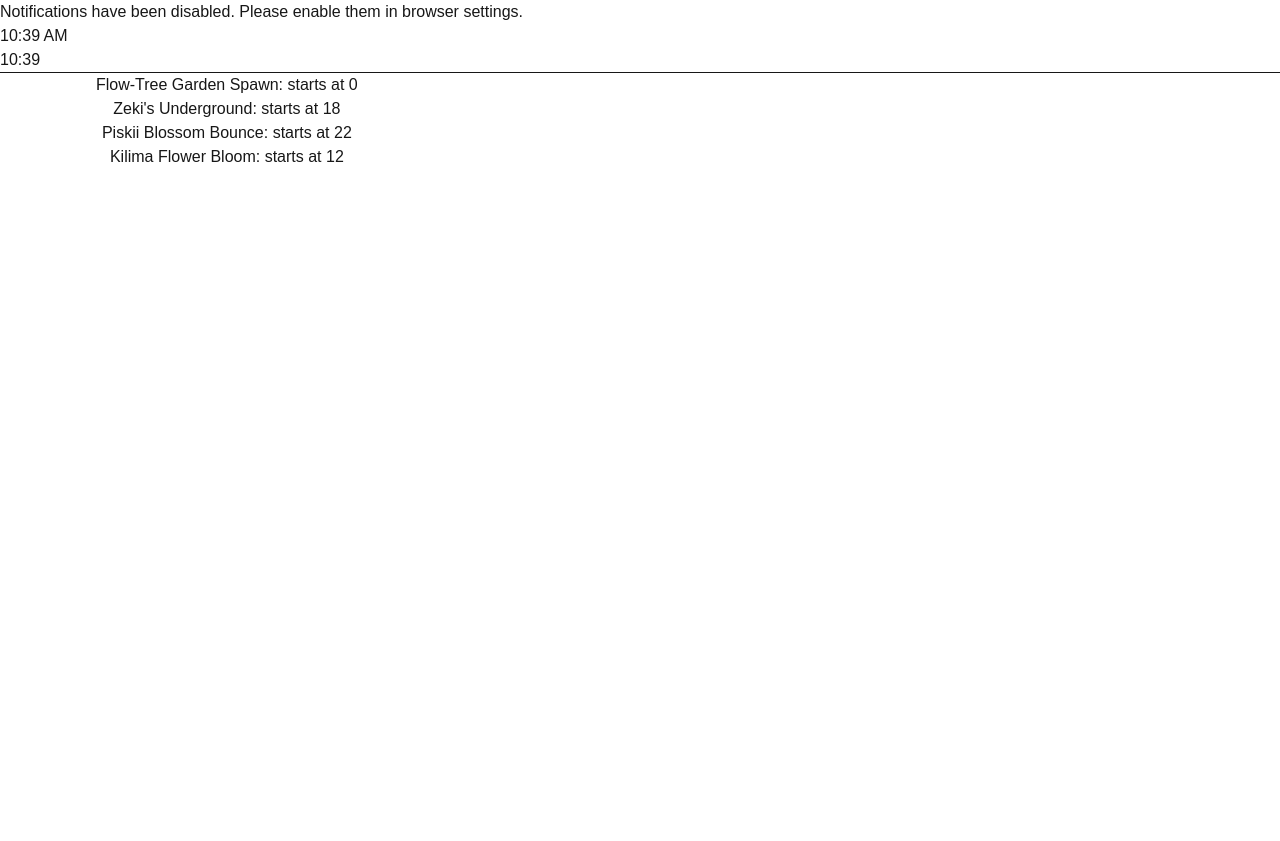
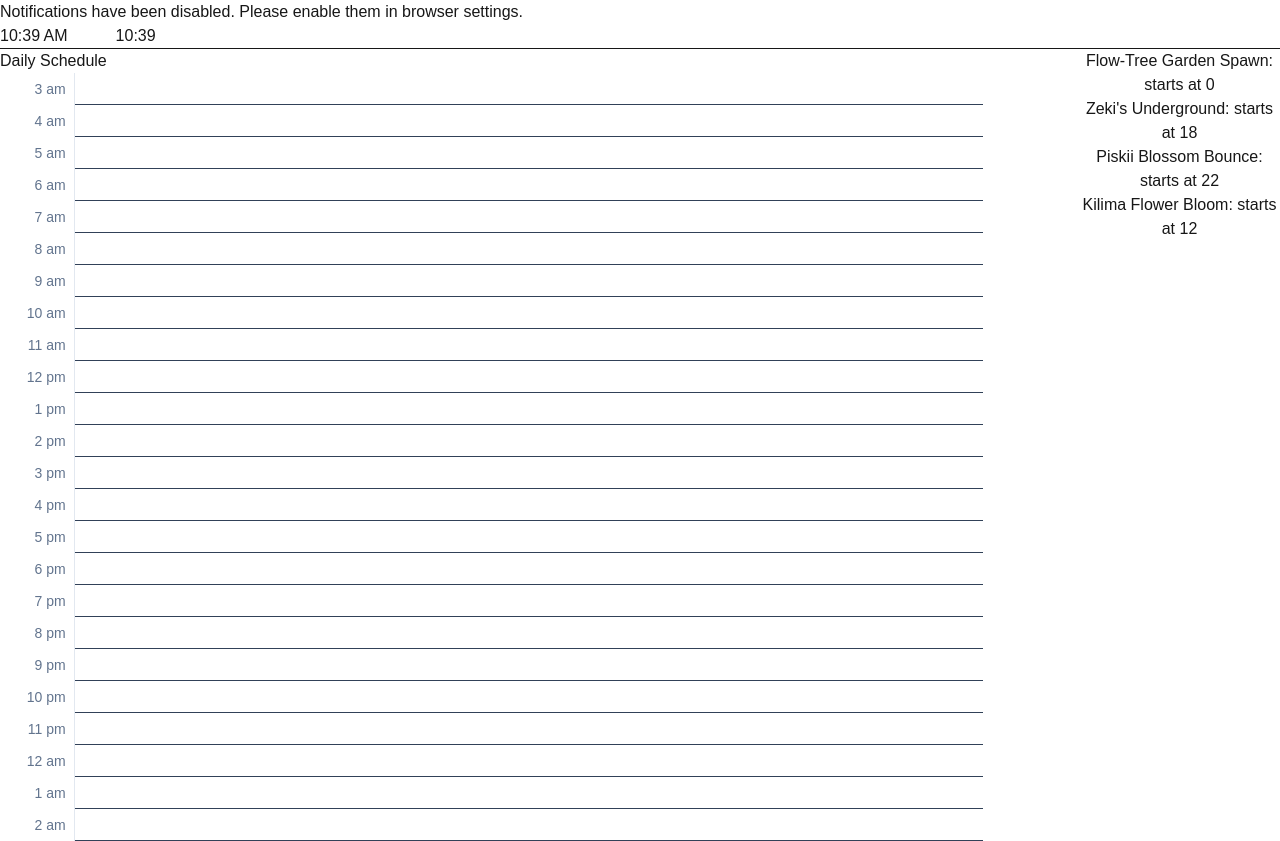
Before and after one commit to AedanG1/Palia-Scheduler, a Next.js app: page / in a window 1280 px wide. Before the commit the page ends 800 px from the top, so only its background shows below. Built offline with nearby package versions, Linux system fonts and the light colour scheme.

Commit message:
add schedule grid

```diff
--- a/src/app/components/ActivityTable.tsx
+++ b/src/app/components/ActivityTable.tsx
@@ -8,7 +8,7 @@ type ActivityTableProps = {
 
 export default function ActivityTable({schedule, addToSchedule}: ActivityTableProps): JSX.Element {
   // show all activities that aren't already on the user's schedule
-  const scheduleIds: Array<number> | undefined = schedule.map((activity: PaliaActivity): number => {
+  const scheduleIds: Array<string> | undefined = schedule.map((activity: PaliaActivity): string => {
     return activity.id;
   })
 
--- a/src/app/components/ScheduleTable.tsx
+++ b/src/app/components/ScheduleTable.tsx
@@ -1,7 +1,7 @@
 'use client'
 
 import type { PaliaActivity } from "../data"
-import {JSX} from "react"
+import {act, JSX} from "react"
 import { paliaActivities } from "../data"
 
 type ScheduleTableProps = {
@@ -11,9 +11,82 @@ type ScheduleTableProps = {
   paliaCurrentHour: number | undefined;
 }
 
-export default function ScheduleTable({ schedule, removeFromSchedule, paliaCurrentHour, paliaCurrentMinute }: ScheduleTableProps) {
+export default function ScheduleTable({
+   schedule,
+   removeFromSchedule,
+   paliaCurrentHour,
+   paliaCurrentMinute
+  }: ScheduleTableProps): JSX.Element {
+
+  // create an array to store each hour to display on the schedule
+  // shift start of schedule to 3am. 24, 25, 26 become 0, 1, 2
+  const hoursToDisplay = Array.from({ length: 24 }, (_, i) => (i + 3) % 24);
+
+  const formatHour = (hour: number): string => {
+    const h = hour % 24;
+    const meridiem = h >= 12 ? 'pm' : 'am';
+    const displayHour = h % 12 === 0 ? 12 : h % 12;
+    return `${displayHour} ${meridiem}`;
+  }
+
+  const getStartHour = (hour: number): number => {
+    if (hour >= 3) {
+      return hour - 2;
+    } else {
+      return hour + 23;
+    }
+  }
+
+  const getSpan = (activity: PaliaActivity): number => {
+    if (activity.endHour >= activity.startHour) {
+      return activity.endHour - activity.startHour;
+    } else {
+      // wraps past midnight
+      return 24 - activity.startHour + activity.endHour;
+    }
+  }
 
   return (
-    <div></div>
+    <div className={`w-full grid grid-cols-1`}>
+      <h2>Daily Schedule</h2>
+      <div className="flex">
+        {/* Time Labels Column */}
+        <div className="w-20 text-right pr-2 border-r border-slate-200">
+          {hoursToDisplay.map(hour => (
+            <div key={hour} className="h-8 flex items-center justify-end">
+              <span className="text-sm text-slate-500">{formatHour(hour)}</span>
+            </div>
+          ))}
+        </div>
+
+        {/* Schedule Column */}
+        <div className="relative w-full grid grid-rows-24">
+
+          {/* Background grid lines */}
+          {hoursToDisplay.map((hour: number): JSX.Element => (
+            <div key={`line-${hour}`} className="h-8 border-b border-slate-700"></div>
+          ))}
+
+          {/* Activity Blocks */}
+          <div className="absolute inset-0 grid grid-rows-24">
+            {schedule?.map((activity: PaliaActivity): JSX.Element => {
+              return (
+                <div
+                  key={activity.id}
+                  style={{
+                    gridRowStart: getStartHour(activity.startHour),
+                    gridRowEnd: `span ${getSpan(activity)}`
+                  }}
+                  className="border bg-slate-600"
+                  onClick={() => removeFromSchedule(activity)}
+                >
+                  {activity.name}
+                </div>
+              )
+            })}
+          </div>
+        </div>
+      </div>
+    </div>
   )
 }
--- a/src/app/data.ts
+++ b/src/app/data.ts
@@ -1,5 +1,7 @@
+import { nanoid } from "nanoid";
+
 export type PaliaActivity = {
-  id: number;
+  id: string;
   name: string;
   desc: string;
   startHour: number;
@@ -8,28 +10,28 @@ export type PaliaActivity = {
 
 export const paliaActivities: Array<PaliaActivity> = [
   {
-    id: 1,
+    id: nanoid(),
     name: "Flow-Tree Garden Spawn",
     desc: "Find the Flow-Tree Garden in Bahari Bay. Make sure to let others know where it is!",
     startHour: 0,
     endHour: 1
   },
   {
-    id: 2,
+    id: nanoid(),
     name: "Zeki's Underground",
     desc: "Head to Zeki's Underground for a game of Hot Pot or to browse his selection of random goods!",
     startHour: 18,
     endHour: 3
   },
   {
-    id: 3,
+    id: nanoid(),
     name: "Piskii Blossom Bounce",
     desc: "Travel to the Elderwood and collect the floating seeds before time runs out!",
     startHour: 22,
     endHour: 23
   },
   {
-    id: 4,
+    id: nanoid(),
     name: "Kilima Flower Bloom",
     desc: "Find the Flower Bloom in Kilima. Make sure to let others know where it is!",
     startHour: 12,
--- a/src/app/page.tsx
+++ b/src/app/page.tsx
@@ -55,8 +55,10 @@ export default function Home() {
   return (
     <div>
       <NotificationSettings/>
-      <h2>{paliaTime12Hour ?? "loading"}</h2>
-      <h2>{paliaTime24Hour ?? "loading"}</h2>
+      <div className="flex flex-row gap-12">
+        <h2>{paliaTime12Hour ?? "loading"}</h2>
+        <h2>{paliaTime24Hour ?? "loading"}</h2>
+      </div>
       <hr></hr>
       <div className="flex flex-row gap-24">
         <ScheduleTable
```
Also changed, not shown: package.json (+7 -6 lines), 1 other file (tests, documents, lock files or other folders).
